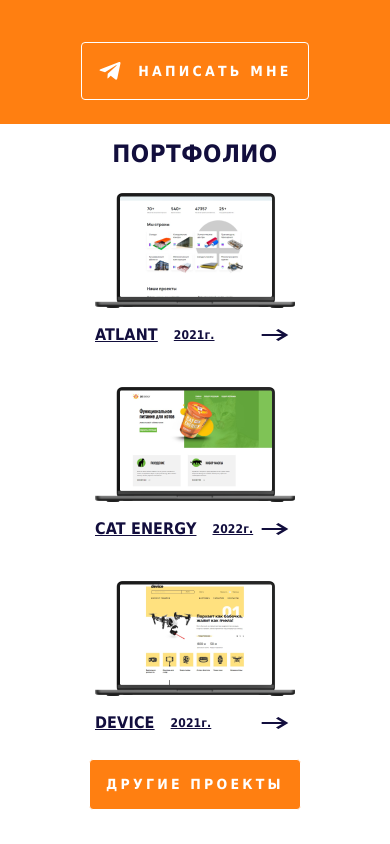
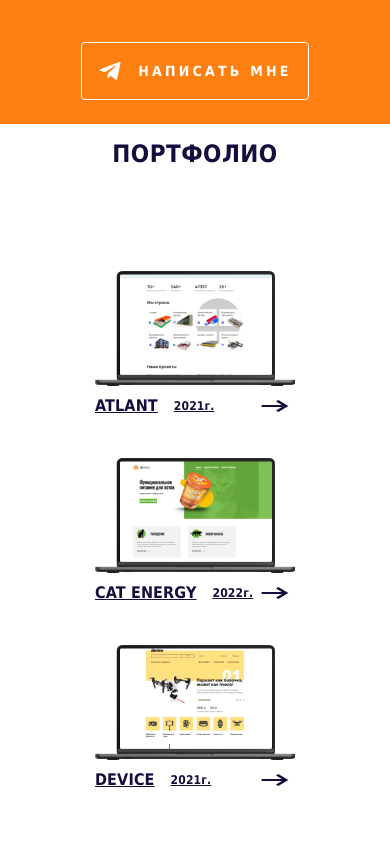
Before and after one commit to Chackmoole/my_project, a React app: page /#/ in a window 390 px wide. Shown: the part 720-1564 px from the top of the page. Built offline with nearby package versions, Linux system fonts and the light colour scheme.

Commit message:
mainPage-tablet) Дработана стилизация блока Портфолио на tablet

```diff
--- a/src/modules/portfolio/components/PortfolioBlock/PortfolioBlock.styled.ts
+++ b/src/modules/portfolio/components/PortfolioBlock/PortfolioBlock.styled.ts
@@ -1,13 +1,23 @@
 import styled from '@emotion/styled';
 
-export const StyledPortfolioBlock = styled.div`
+export const StyledPortfolioBlock = styled.section`
+  @media (min-width: 768px) {
+    background: linear-gradient(90deg, rgba(255, 127, 17, 1) 30%, rgba(255, 255, 255, 1) 30%);
+  }
+`;
+
+export const StyledWrapper = styled.div`
   padding-top: 16px;
   padding-bottom: 24px;
   display: flex;
   flex-direction: column;
+  justify-content: space-between;
   gap: 24px;
   align-items: center;
   min-height: 100vh;
+  @media (min-width: 768px) {
+    margin-left: 30%;
+  }
 `;
 
 export const StyledBox = styled.div`
--- a/src/modules/portfolio/components/PortfolioBlock/PortfolioBlock.tsx
+++ b/src/modules/portfolio/components/PortfolioBlock/PortfolioBlock.tsx
@@ -5,6 +5,7 @@
 import {
   StyledBox,
   StyledPortfolioBlock,
+  StyledWrapper,
 } from 'modules/portfolio/components/PortfolioBlock/PortfolioBlock.styled';
 import PortfolioTemplate from 'modules/portfolio/components/PortfolioTemplate/PortfolioTemplate';
 import Text from 'modules/portfolio/components/Text/Text';
@@ -18,8 +19,9 @@
   }, []);
 
   return (
+    <StyledPortfolioBlock>
       <Layout>
-      <StyledPortfolioBlock>
+        <StyledWrapper>
           <Text variant="h2">Портфолио</Text>
           <StyledBox>
             {visibleWorks.map((work) => {
@@ -27,8 +29,9 @@
             })}
           </StyledBox>
           <LinkButton href="#">Другие проекты</LinkButton>
+        </StyledWrapper>
+      </Layout>
     </StyledPortfolioBlock>
-    </Layout>
   );
 };
 
--- a/src/modules/portfolio/components/PortfolioTemplate/PortfolioTemplate.styled.ts
+++ b/src/modules/portfolio/components/PortfolioTemplate/PortfolioTemplate.styled.ts
@@ -25,6 +25,8 @@
 export const StyledImg = styled.img`
   width: 200px;
   height: 115px;
+  display: block;
+
   @media (min-width: 768px) {
     width: 310px;
     height: 178px;
```
Lines whose indentation alone changed are shown as unchanged.
